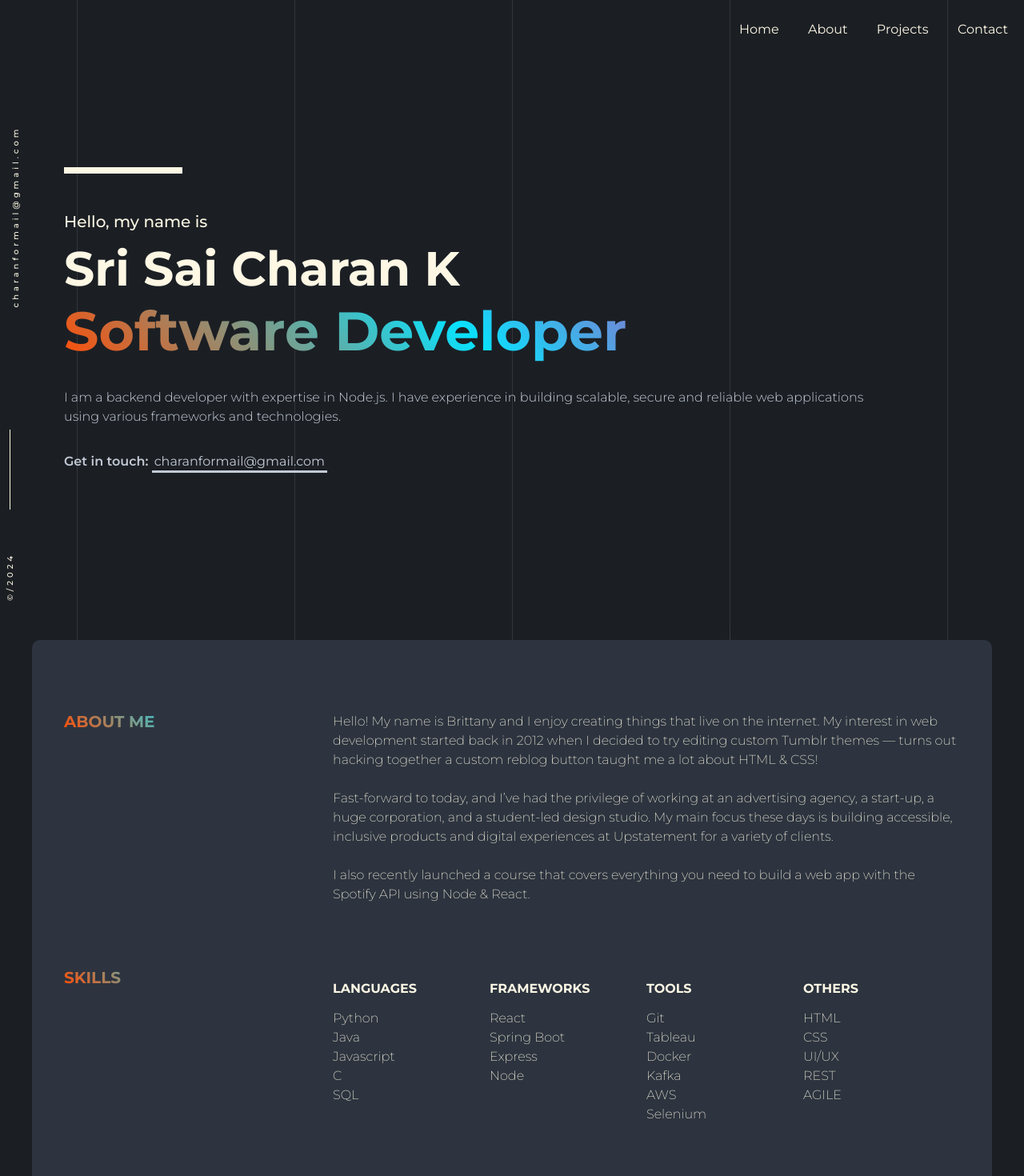
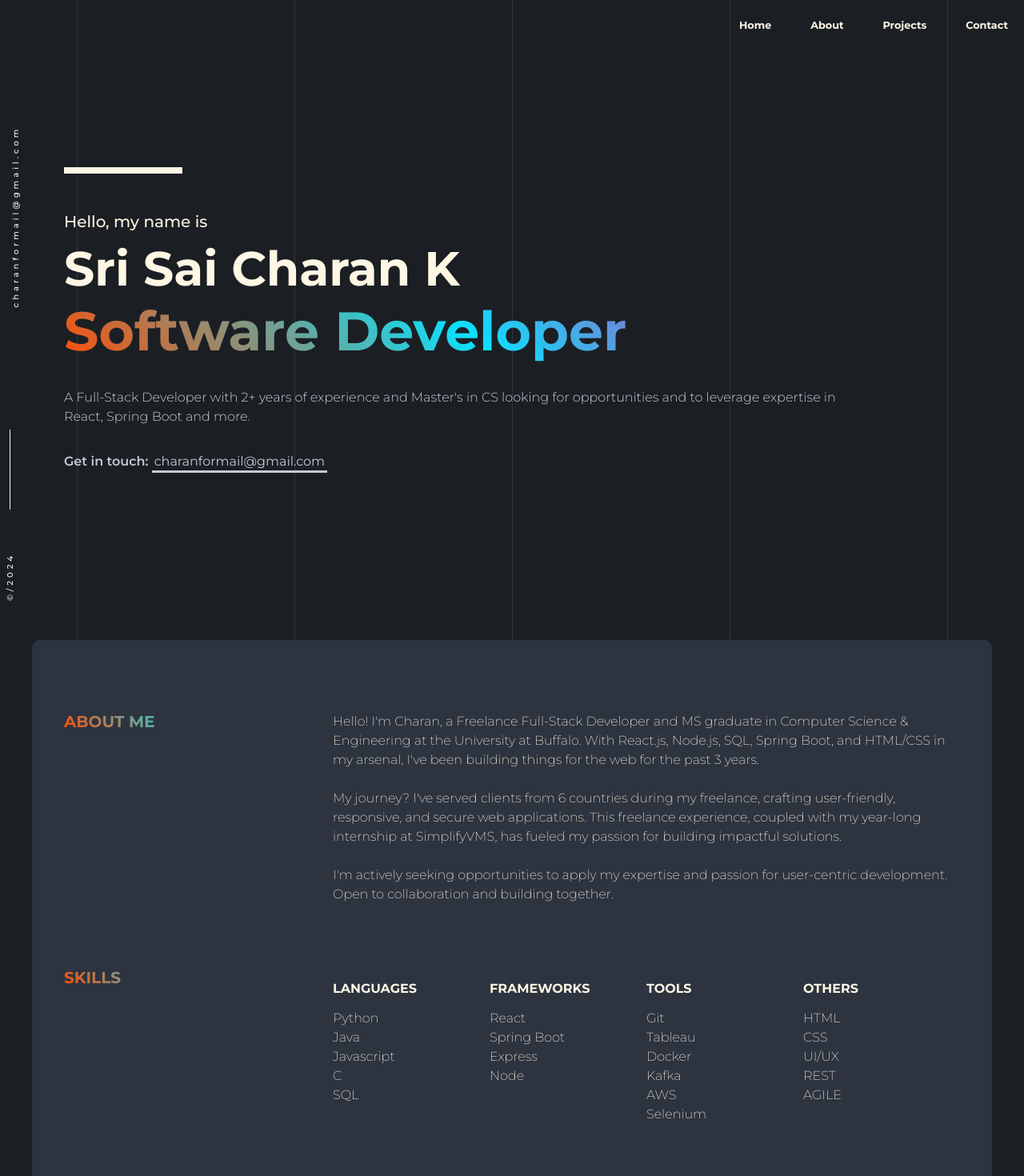
Before and after one commit to sricharan18/portfolio, a React (Create React App) app: page / in a window 1280 px wide. Shown: the top 1470 px of the page at 80% size. Built offline with nearby package versions, Linux system fonts and the light colour scheme.

Commit message:
media 500px changes

```diff
--- a/public/index.html
+++ b/public/index.html
@@ -7,7 +7,7 @@
     <meta name="theme-color" content="#000000" />
     <meta
       name="description"
-      content="Web site created using create-react-app"
+      content="Sri Sai Charan Kachavarpu portfolio"
     />
     <link rel="apple-touch-icon" href="%PUBLIC_URL%/logo192.png" />
     <!--
@@ -24,7 +24,7 @@
       work correctly both with client-side routing and a non-root public URL.
       Learn how to configure a non-root public URL by running `npm run build`.
     -->
-    <title>React App</title>
+    <title>Charan portfolio</title>
     <link rel="preconnect" href="https://fonts.googleapis.com">
     <link rel="preconnect" href="https://fonts.gstatic.com" crossorigin>
     <link href="https://fonts.googleapis.com/css2?family=Montserrat:wght@100;200;300;400;500;600;700;800;900&display=swap" rel="stylesheet">
--- a/src/components/about.js
+++ b/src/components/about.js
@@ -9,13 +9,13 @@ const AboutMe = () => {
                     <p className="gradient-1">ABOUT ME</p>
                 </div>
                 <div className="about-right">
-                    Hello! My name is Brittany and I enjoy creating things that live on the internet. My interest in web development started back in 2012 when I decided to try editing custom Tumblr themes — turns out hacking together a custom reblog button taught me a lot about HTML & CSS!
+                    Hello! I'm Charan, a Freelance Full-Stack Developer and MS graduate in Computer Science & Engineering at the University at Buffalo. With React.js, Node.js, SQL, Spring Boot, and HTML/CSS in my arsenal, I've been building things for the web for the past 3 years.
                     <br />
                     <br />
-                    Fast-forward to today, and I’ve had the privilege of working at an advertising agency, a start-up, a huge corporation, and a student-led design studio. My main focus these days is building accessible, inclusive products and digital experiences at Upstatement for a variety of clients.
+                    My journey? I've served clients from 6 countries during my freelance, crafting user-friendly, responsive, and secure web applications. This freelance experience, coupled with my year-long internship at SimplifyVMS, has fueled my passion for building impactful solutions.
                     <br />
                     <br />
-                    I also recently launched a course that covers everything you need to build a web app with the Spotify API using Node & React.
+                    I'm actively seeking opportunities to apply my expertise and passion for user-centric development. Open to collaboration and building together.
                 </div>
             </div>
 
--- a/src/components/navbar.js
+++ b/src/components/navbar.js
@@ -15,17 +15,23 @@ const Navbar = (props) => {
 				<nav className="navbar">
 					<div className="nav-background">
 						<ul className="nav-list">
-							<li>
+							<li
+								className="nav-item"
+							>
 								<p onClick={() => homeSection.scrollIntoView( { behavior: 'smooth', block: 'start' } )}>Home</p>
 							</li>
-							<li>
+							<li
+								className="nav-item"
+							>
 								<p onClick={() => aboutSection.scrollIntoView( { behavior: 'smooth', block: 'start' } )}>About</p>
 							</li>
-							<li>
+							<li
+								className="nav-item"
+							>
 								<p>Projects</p>
 							</li>
 
-							<li>
+							<li className="nav-item">
 								<p onClick={() => contactSection.scrollIntoView( { behavior: 'smooth', block: 'start' } )}>Contact</p>
 							</li>
 						</ul>
--- a/src/homepage.css
+++ b/src/homepage.css
@@ -305,16 +305,13 @@ animation-delay: 1.2s;
         margin: 30px auto 0px auto;
     }
 
-    .skills-right div {
-        width: 50% !important;
-    }
-
     .skills-right {
         flex-wrap: wrap;
+        width: 95% !important;
     }
 
     .exp-right {
-        width: 95% !important;
+        width: 90% !important;
     }
 
     .navbar{
@@ -327,6 +324,10 @@ animation-delay: 1.2s;
 
     .nav-left {
         width: 2%;
+    }
+
+    .skills-right div{
+        width: 45% !important;
     }
 }
 
@@ -342,4 +343,8 @@ animation-delay: 1.2s;
     .project-wrapper {
         padding: 10px !important;
     }
+
+    .project-skills div {
+        margin-right: 10px;
+    }
 }
--- a/src/homepage.js
+++ b/src/homepage.js
@@ -61,7 +61,7 @@ const Homepage = () => {
                             Software Developer
                         </div>
                         <div className='hero-support-text fade-up' data-animate='fade-up' style={{transitionDelay: '.5s'}}>
-                            I am a backend developer with expertise in Node.js. I have experience in building scalable, secure and reliable web applications using various frameworks and technologies.
+                            A Full-Stack Developer with 2+ years of experience and Master's in CS looking for opportunities and to leverage expertise in React, Spring Boot and more.
                         </div>
 
                         <div className='hero-support-text fade-up' data-animate='fade-up' style={{transitionDelay: '.6s', fontWeight: 600}}>
```
Also changed, not shown: 1 other file (tests, documents, lock files or other folders).
